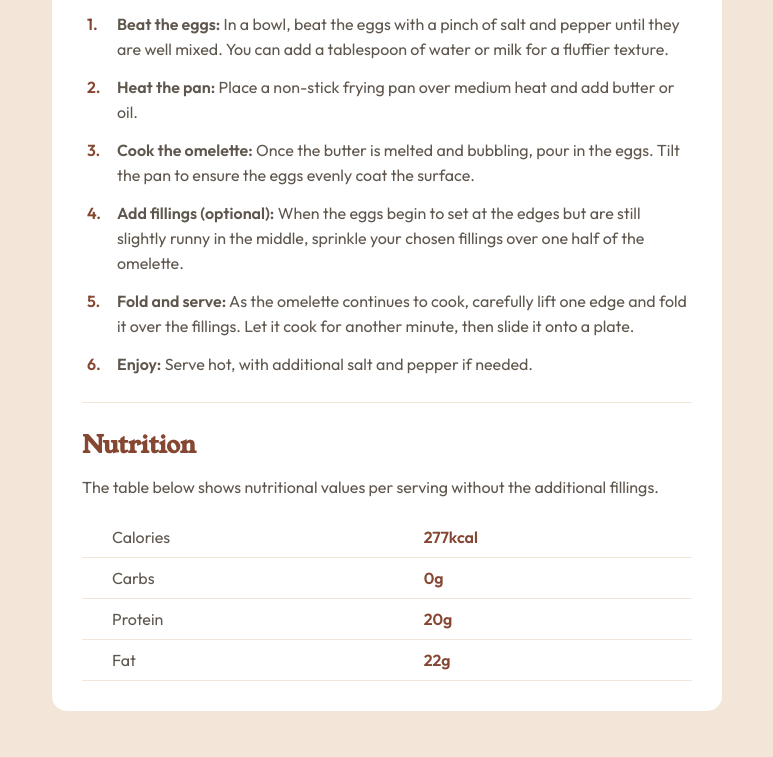
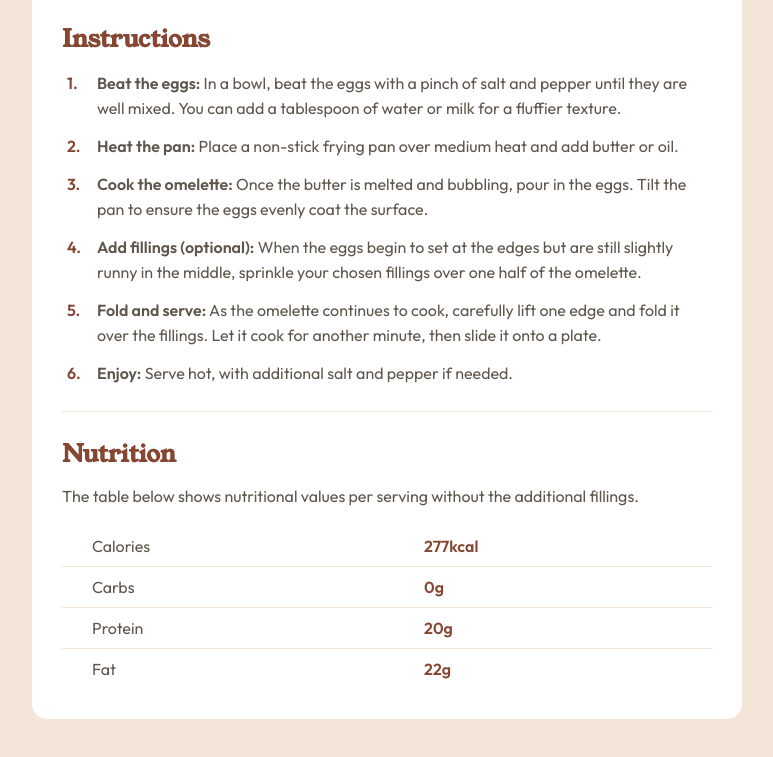
Before and after one commit to zxc-w/Recipe-Page, a plain HTML site: page index.html in a window 1280 px wide. Shown: the part 927-1684 px from the top of the page, without its empty margins (253-1026 px from the left). Before the commit the page ends 1638 px from the top, so only its background shows below. Drawn offline with Linux system fonts and the light colour scheme.

Commit message:
fix layout

```diff
--- a/styles.css
+++ b/styles.css
@@ -19,24 +19,32 @@
   padding: 0;
 }
 
+html,
+body {
+  height: auto;
+}
+
 body {
   display: flex;
   justify-content: center;
   align-items: center;
   background-color: hsl(30, 54%, 90%);
   font-family: "Outfit";
-  height: 100%;
+}
+
+main {
+  margin: 3%;
 }
 
 article {
   padding: 30px;
   background-color: hsl(0, 0%, 100%);
   border-radius: 15px;
-  width: min-content;
+  max-width: 650px;
 }
 
 img {
-  width: 610px;
+  width: 100%;
   height: auto;
   object-fit: contain;
   border-radius: 10px;
@@ -54,7 +62,6 @@ h2 {
 }
 
 #about_recipe {
-  font-size: 15px;
   color: hsl(30, 10%, 34%);
   margin-bottom: 20px;
 }
@@ -119,7 +126,7 @@ h2 {
   margin-left: 5px;
 }
 
-#instructinos ol {
+#instructions ol {
   counter-reset: list-item-counter;
 }
 
@@ -172,6 +179,9 @@ tr td:nth-child(2) {
   color: hsl(14, 45%, 36%);
   font-weight: bold;
 }
+table tr:nth-child(4) {
+  border-bottom: none;
+}
 hr {
   height: 1px;
   border: none;
@@ -180,9 +190,12 @@ hr {
 }
 
 @media (max-width: 500px) {
+  main {
+    margin: 0;
+  }
   article {
     width: 100%;
-    padding: 0;
+    padding: 0 0 30px 0;
     border-radius: 0px;
   }
   section,
```
